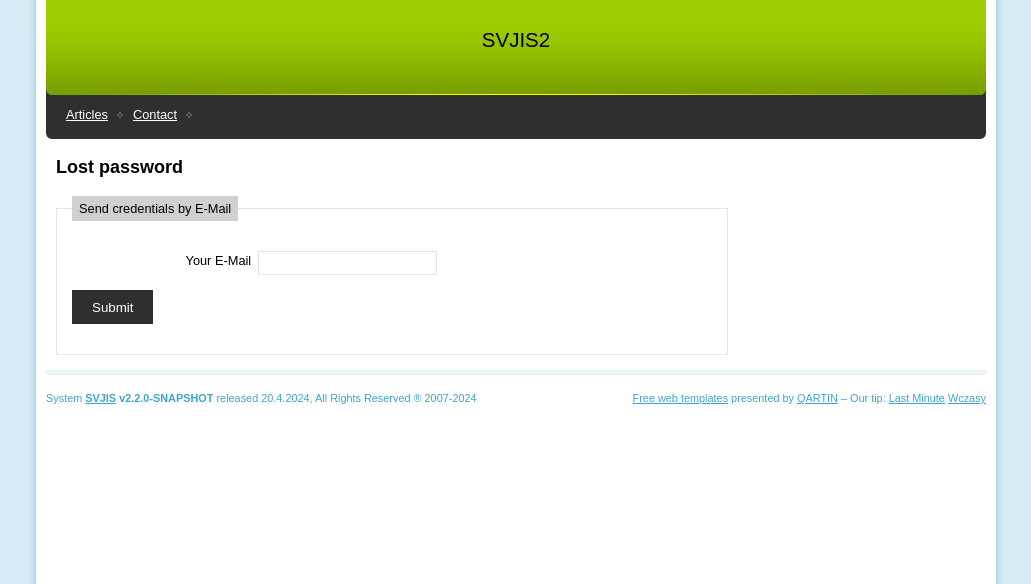
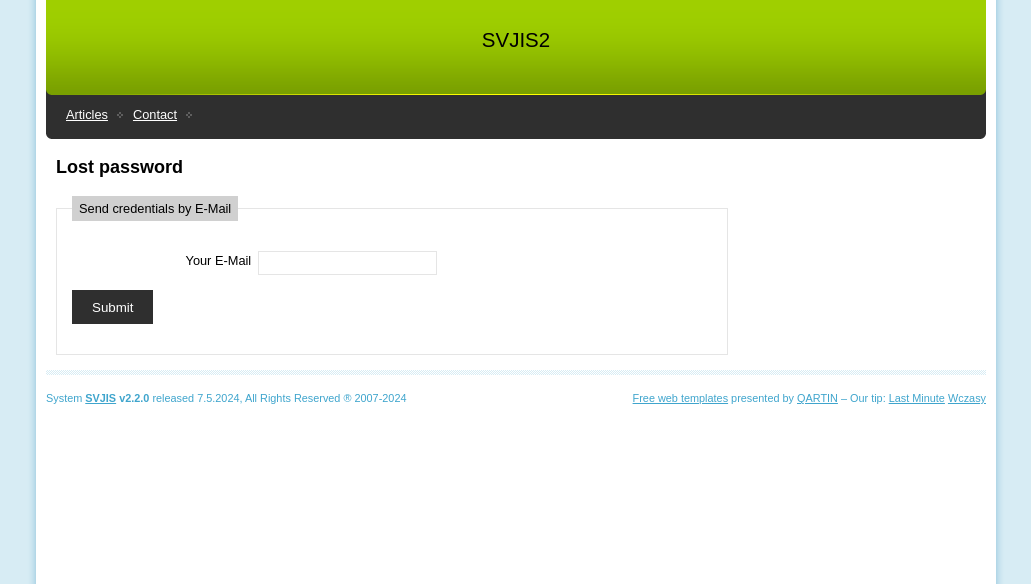
Before and after one commit to svjis/svjis2, a Django app: page /lost_password/ in a window 1280 px wide. Shown: the top 584 px of the page, without its empty margins (124-1155 px from the left). Run offline with Django 5.2, Linux system fonts and the light colour scheme; data comes from the database, SQL or seed files in the repository; data that the repository does not hold is empty.

Commit message:
Release 2.2.0

```diff
--- a/svjis/articles/templates/footer.html
+++ b/svjis/articles/templates/footer.html
@@ -6,7 +6,7 @@
     <!-- Do you want remove this backlinks? Look at www.nuviotemplates.com/payment.php -->
 
     <p>
-        System <strong><a href="https://svjis.github.io/">SVJIS</a> v2.2.0-SNAPSHOT</strong> released 20.4.2024, All Rights Reserved &reg; 2007-{% now "Y" %}
+        System <strong><a href="https://svjis.github.io/">SVJIS</a> v2.2.0</strong> released 7.5.2024, All Rights Reserved &reg; 2007-{% now "Y" %}
     </p>
 
 </div> <!-- /footer -->
```
